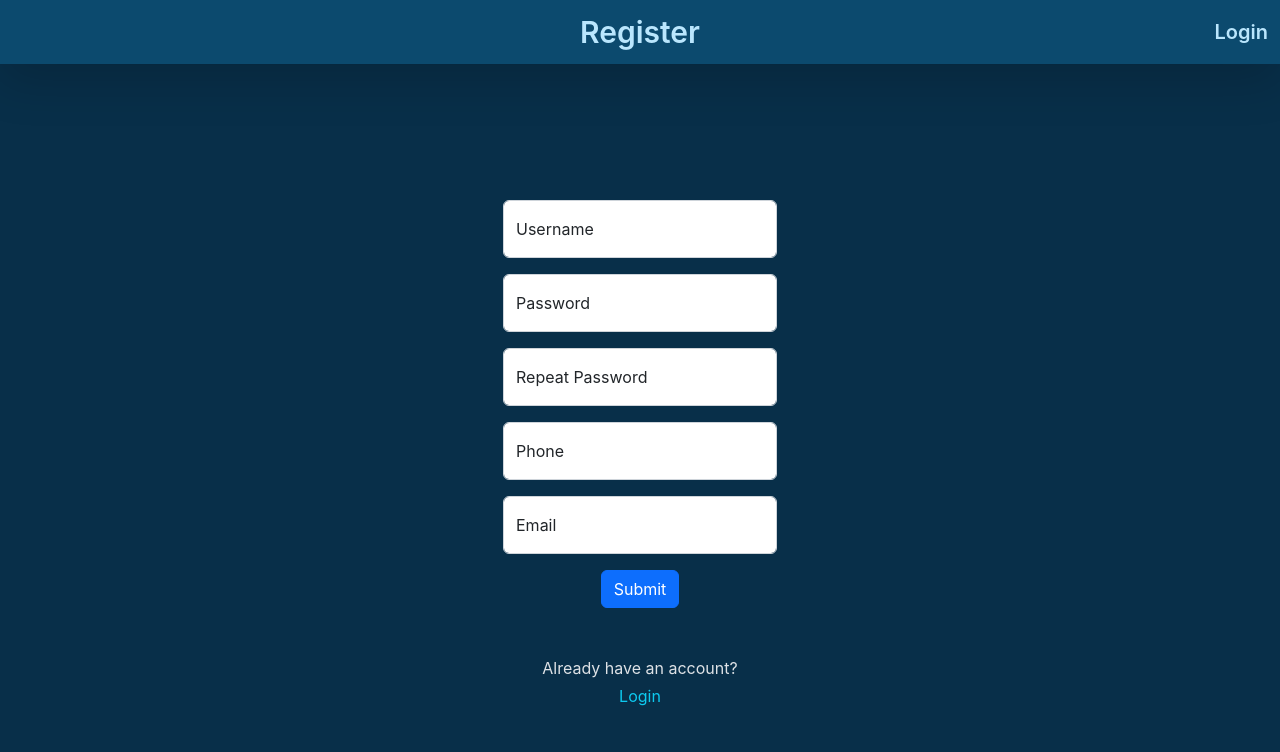
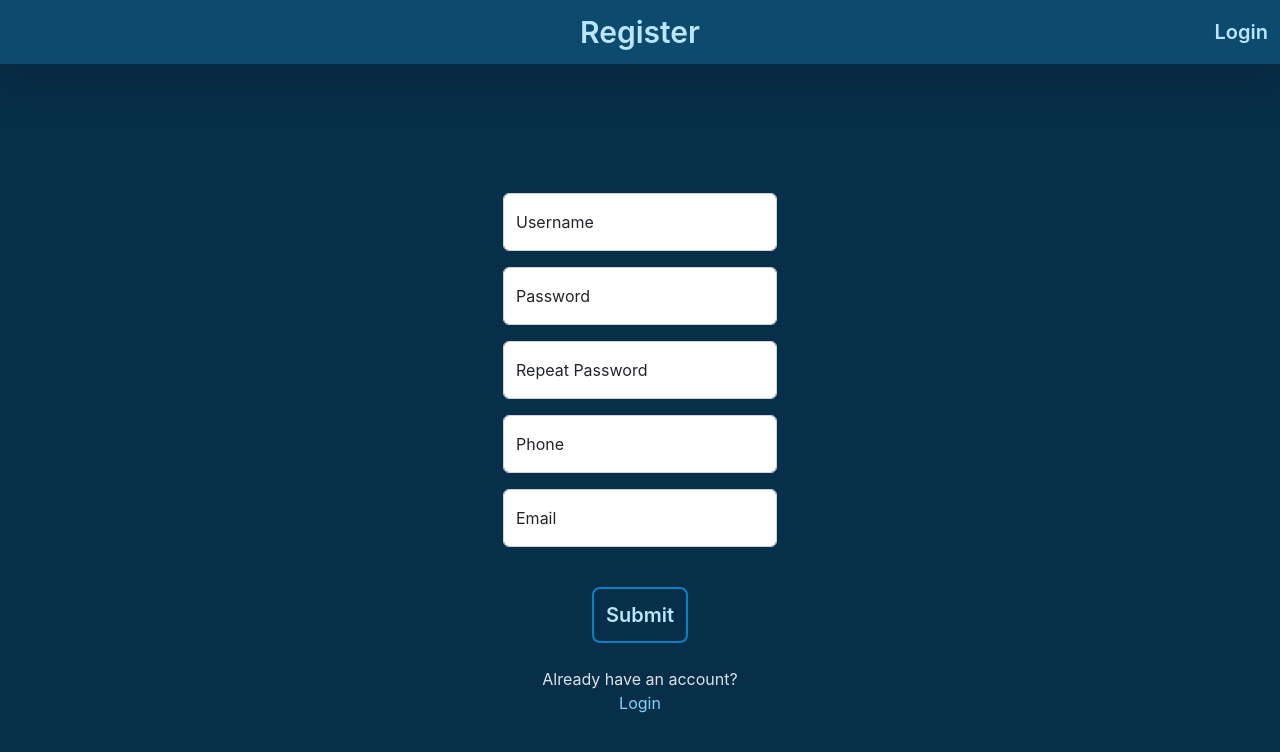
Before and after one commit to Thesura/EGMS-React, a React (Create React App) app: page /register in a window 1280 px wide. Shown: the top 752 px of the page. Built offline with nearby package versions, Linux system fonts and the light colour scheme.

Commit message:
develop branch created

```diff
--- a/src/index.css
+++ b/src/index.css
@@ -13,6 +13,10 @@
 
   .button-sky{
     @apply text-sky-200 border-sky-600 hover:text-sky-100 hover:border-4 hover:border-sky-500 transition-all duration-150 ease-linear;
+  }
+
+  .button-emerald{
+    @apply text-emerald-200 border-emerald-600 hover:text-emerald-100 hover:border-4 hover:border-emerald-500 transition-all duration-150 ease-linear;
   }
 
   .nav-item-sky{
--- a/src/pages/Login.js
+++ b/src/pages/Login.js
@@ -113,7 +113,7 @@ function Login() {
             Staff Member
           </label>
         </div>
-        <div className=" flex justify-center">
+        <div className="flex justify-center">
           <button className="button button-sky" onClick={handleSubmit}>
             Submit
           </button>
--- a/src/pages/Register.js
+++ b/src/pages/Register.js
@@ -117,15 +117,15 @@ function Register() {
           />
           <label htmlFor="email">Email</label>
         </div>
-        <div className="mb-3">
-          <button className="btn btn-primary" onClick={handleSubmit}>
+        <div className="flex justify-center">
+          <button className="button button-sky" onClick={handleSubmit}>
             Submit
           </button>
         </div>
       </form>
-      <div className="mt-5">
-        <p className="mb-1">Already have an account?</p>
-        <Link className="link-info text-decoration-none " to="/login">
+      <div className="">
+        <p className="">Already have an account?</p>
+        <Link className="text-sky-300 text-decoration-none " to="/login">
           Login
         </Link>
       </div>
```
